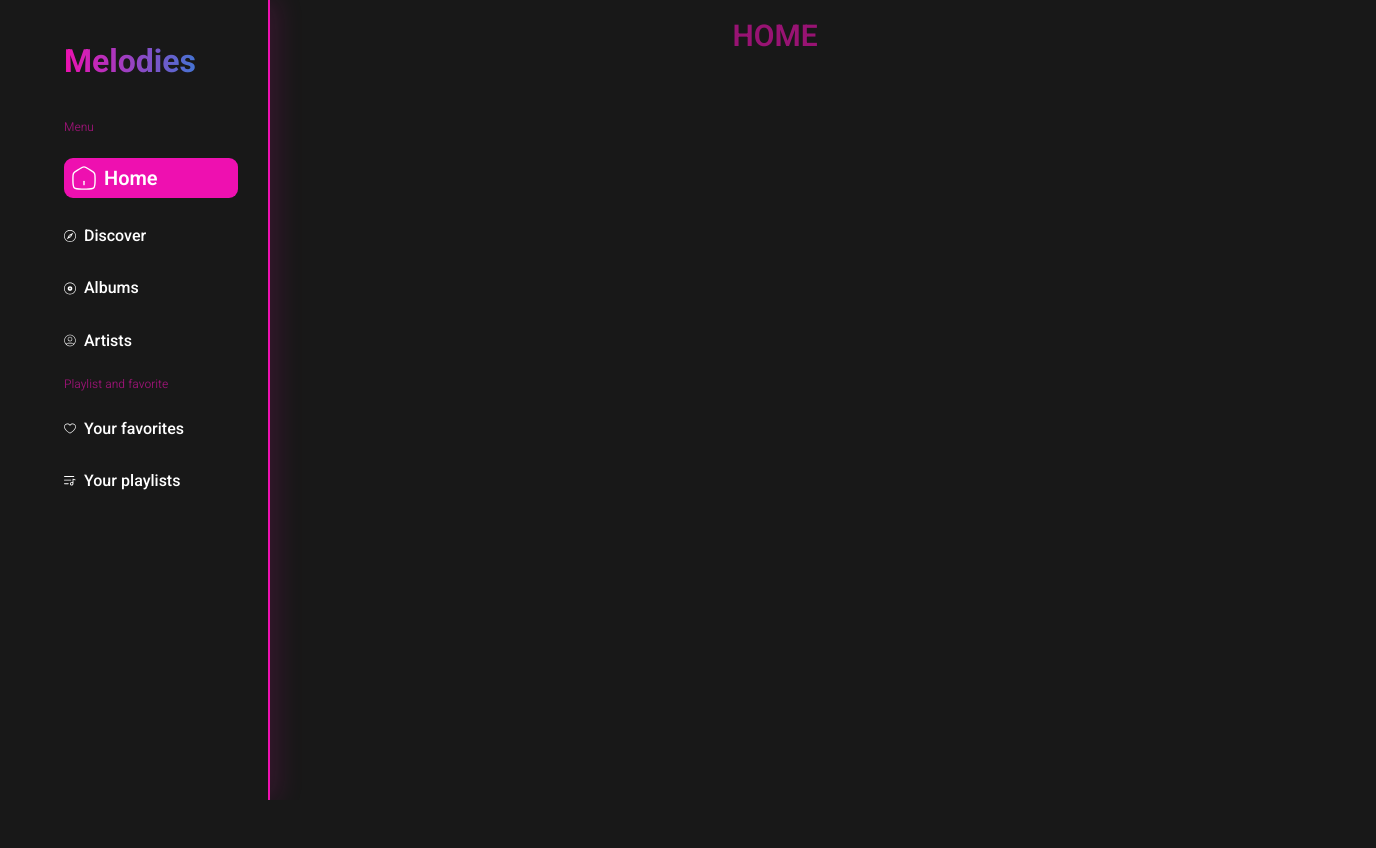
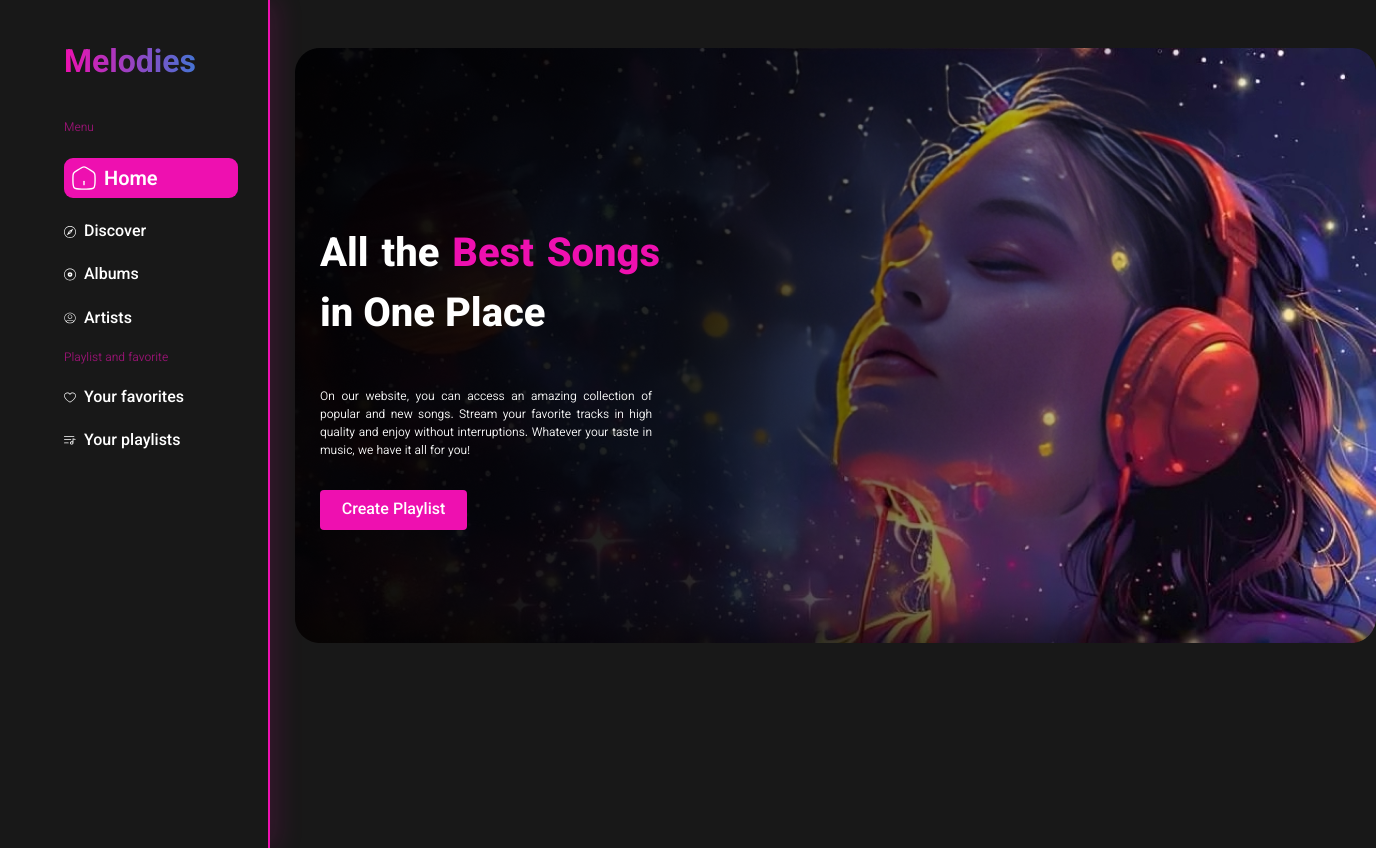
Before and after one commit to KirillKarchyonkov/music, a React (Vite) app: page / in a window 1280 px wide. Shown: the whole page, 1376 px wide, since content can reach past the window. Before the commit the page ends 800 px from the top, so only its background shows below. Built offline with nearby package versions, Linux system fonts and the light colour scheme.

Commit message:
after add react-router-dom and edit home

```diff
--- a/src/App.jsx
+++ b/src/App.jsx
@@ -1,28 +1,20 @@
 import AsideSectionTitle from "./components/aside/AsideSectionTitle"
 import AsideSectionButton from "./components/aside/AsideSectionButton/AsideSectionButton"
-import { useState } from "react"
-import TabHome from "./components/tabs/TabHome"
+import TabHome from "./components/tabs/tabhome/TabHome"
 import TabAlbums from "./components/tabs/TabAlbums"
 import TabDiscover from "./components/tabs/TabDiscover"
 import TabArtists from "./components/tabs/TabArtists"
 import TabFavorites from "./components/tabs/TabFavorites"
 import TabPlaylists from "./components/tabs/TabPlaylists"
-
+import { BrowserRouter as Router, Routes, Route } from "react-router-dom";
 
 
 function App() {
 
-  const [asideSectionButtonActive, setAsideSectionButtonActive] = useState('home')
-
-  function handleClick(type) {
-
-    setAsideSectionButtonActive(type)
-
-  }
-
 
   return (
     <>
+    <Router>
       <aside className="aside">
 
         <h1 className="aside__title">Melodies</h1>
@@ -32,30 +24,30 @@ function App() {
           <AsideSectionTitle>Menu</AsideSectionTitle>
 
           <AsideSectionButton
+            to="/"
             src="./src/images/aside/home.svg"
-            className={`section-item ${asideSectionButtonActive ===  'home' ? ' section-item-active' : ''}`}
-            onClick={() => handleClick('home')}
+            className={({ isActive }) => `section-item${isActive ? " section-item-active" : ""}`}
             >Home
           </AsideSectionButton>
 
           <AsideSectionButton
+            to="/discover"
             src="./src/images/aside/discover.svg"
-            className={`section-item ${asideSectionButtonActive === 'discover'? ' section-item-active' : ''}`}
-            onClick={() => handleClick('discover')}
+            className={({ isActive }) => `section-item${isActive ? " section-item-active" : ""}`}
             >Discover
           </AsideSectionButton>
 
           <AsideSectionButton
+            to="/albums"
             src="./src/images/aside/albums.svg"
-            className={`section-item ${asideSectionButtonActive === 'albums'? ' section-item-active' : ''}`}
-            onClick={() => handleClick('albums')}
+            className={({ isActive }) => `section-item${isActive ? " section-item-active" : ""}`}
             >Albums
           </AsideSectionButton>
 
           <AsideSectionButton
+            to="/artists"
             src="./src/images/aside/artists.svg"
-            className={`section-item ${asideSectionButtonActive === 'artists'? ' section-item-active' : ''}`}
-            onClick={() => handleClick('artists')}
+            className={({ isActive }) => `section-item${isActive ? " section-item-active" : ""}`}
             >Artists
           </AsideSectionButton>
         </section>
@@ -65,16 +57,16 @@ function App() {
           <AsideSectionTitle>Playlist and favorite</AsideSectionTitle>
 
           <AsideSectionButton
+            to="/favorites"
             src="./src/images/aside/favorites.svg"
-            className={`section-item ${asideSectionButtonActive === 'favorites' ? ' section-item-active' : ''}`}
-            onClick={() => handleClick('favorites')}
+            className={({ isActive }) => `section-item${isActive ? " section-item-active" : ""}`}
             >Your favorites
           </AsideSectionButton>
 
           <AsideSectionButton
+            to="/playlists"
             src="./src/images/aside/playlists.svg"
-            className={`section-item ${asideSectionButtonActive === 'playlists' ? ' section-item-active' : ''}`}
-            onClick={() => handleClick('playlists')}
+            className={({ isActive }) => `section-item${isActive ? " section-item-active" : ""}`}
             >Your playlists
           </AsideSectionButton>
 
@@ -83,15 +75,19 @@ function App() {
       </aside>
 
       <main className="main">
+        <Routes>
 
-          {asideSectionButtonActive === 'home' && <TabHome>home</TabHome>}
-          {asideSectionButtonActive === 'discover' && <TabDiscover>discover</TabDiscover>}
-          {asideSectionButtonActive === 'albums' && <TabAlbums>albums</TabAlbums>}
-          {asideSectionButtonActive === 'artists' && <TabArtists>artists</TabArtists>}
-          {asideSectionButtonActive === 'favorites' && <TabFavorites>favorites</TabFavorites>}
-          {asideSectionButtonActive === 'playlists' && <TabPlaylists>playlists</TabPlaylists>}
+          <Route path="/" element={<TabHome>home</TabHome>} />
+          <Route path="/discover" element={<TabDiscover>discover</TabDiscover>} />
+          <Route path="/albums" element={<TabAlbums>albums</TabAlbums>} />
+          <Route path="/artists" element={<TabArtists>artists</TabArtists>} />
+          <Route path="/favorites" element={<TabFavorites>favorites</TabFavorites>} />
+          <Route path="/playlists" element={<TabPlaylists>playlists</TabPlaylists>} />
 
+        </Routes>
       </main>
+
+    </Router>
     </>
   )
 }
--- a/src/components/aside/AsideSectionButton/AsideSectionButton.jsx
+++ b/src/components/aside/AsideSectionButton/AsideSectionButton.jsx
@@ -1,15 +1,13 @@
-import './AsideSectionButton.css'
+import { NavLink } from "react-router-dom";
+import './AsideSectionButton.css';
 
-export default function AsideSectionButton({children, src, onClick, className})  {
-
-    return (
-        <button
-            type='button'
-            className={className}
-            onClick={onClick}
-        >
-            <img src={src} alt="#" />
-            <div>{children}</div>
-        </button>
-    )
+export default function AsideSectionButton({ children, src, ...props }) {
+  return (
+    <NavLink
+      {...props}
+    >
+        <img src={src} alt={children} />
+        <div>{children}</div>
+    </NavLink>
+  );
 }
--- a/src/components/tabs/TabHome.jsx
+++ /dev/null
@@ -1,16 +0,0 @@
-export default function TabHome({children})  {
-
-    return (
-        <h2 style={{
-            fontWeight: "600",
-            fontSize: "30px",
-            color: "#EE10B0",
-            opacity: "0.6",
-            margin: "24px auto",
-            textAlign: "center",
-            textTransform: "uppercase"
-            }}>
-            {children}
-        </h2>
-    )
-}
--- /dev/null
+++ b/src/components/tabs/tabhome/TabHome.css
@@ -0,0 +1,55 @@
+.home {
+    width: 100%;
+    height: 100vh;
+}
+
+.home__background-image {
+    background: url('../../../images/tabs/home/main.png') no-repeat center / cover;
+    width: 1081px;
+    height: 595px;
+    margin: 48px auto 0 25px;
+    position: relative;
+}
+
+.home__title, .home__info {
+    color: #fff;
+    line-height: 1.5em;
+    text-align: justify;
+    position: absolute;
+}
+
+.home__title {
+    width: 340px;
+    height: 126px;
+    font-weight: 800;
+    font-size: 40px;
+    top: 178px;
+    left: 25px;
+}
+
+.home__title span {
+    color: #EE10B0;
+}
+
+.home__info {
+    font-weight: 300;
+    font-size: 12px;
+    width: 332px;
+    height: 76px;
+    top: 340px;
+    left: 25px;
+}
+
+.home__create-playlist {
+    width: 147px;
+    height: 40px;
+    background-color: #EE10B0;
+    border-radius: 4px;
+    font-weight: 500;
+    font-size: 16px;
+    text-align: center;
+    color: #fff;
+    position: absolute;
+    top: 442px;
+    left: 25px;
+}
--- /dev/null
+++ b/src/components/tabs/tabhome/TabHome.jsx
@@ -0,0 +1,16 @@
+import './TabHome.css';
+
+export default function TabHome({children})  {
+
+    return (
+        <section className="home">
+            <div className="home__background-image">
+                <h1 className="home__title">All the <span>Best Songs</span> in One Place</h1>
+                <p className="home__info">
+                    On our website, you can access an amazing collection of popular and new songs. Stream your favorite tracks in high quality and enjoy without interruptions. Whatever your taste in music, we have it all for you!
+                </p>
+                <button className="home__create-playlist">Create Playlist</button>
+            </div>
+        </section>
+    )
+}
--- a/src/index.css
+++ b/src/index.css
@@ -39,11 +39,13 @@
  body {
   background-color: #181818;
   font-family: "Vazirmatn", serif;
+  min-height: 100vh;
  }
 
 #root {
     display: grid;
-    grid-template: 100vh / 270px 1fr;
+    grid-template: 1fr / 270px minmax(0, 1170px) 1fr;
+    height: 100%;
 }
 
  aside {
```
Also changed, not shown: src/images/tabs/home/main.png (added).
